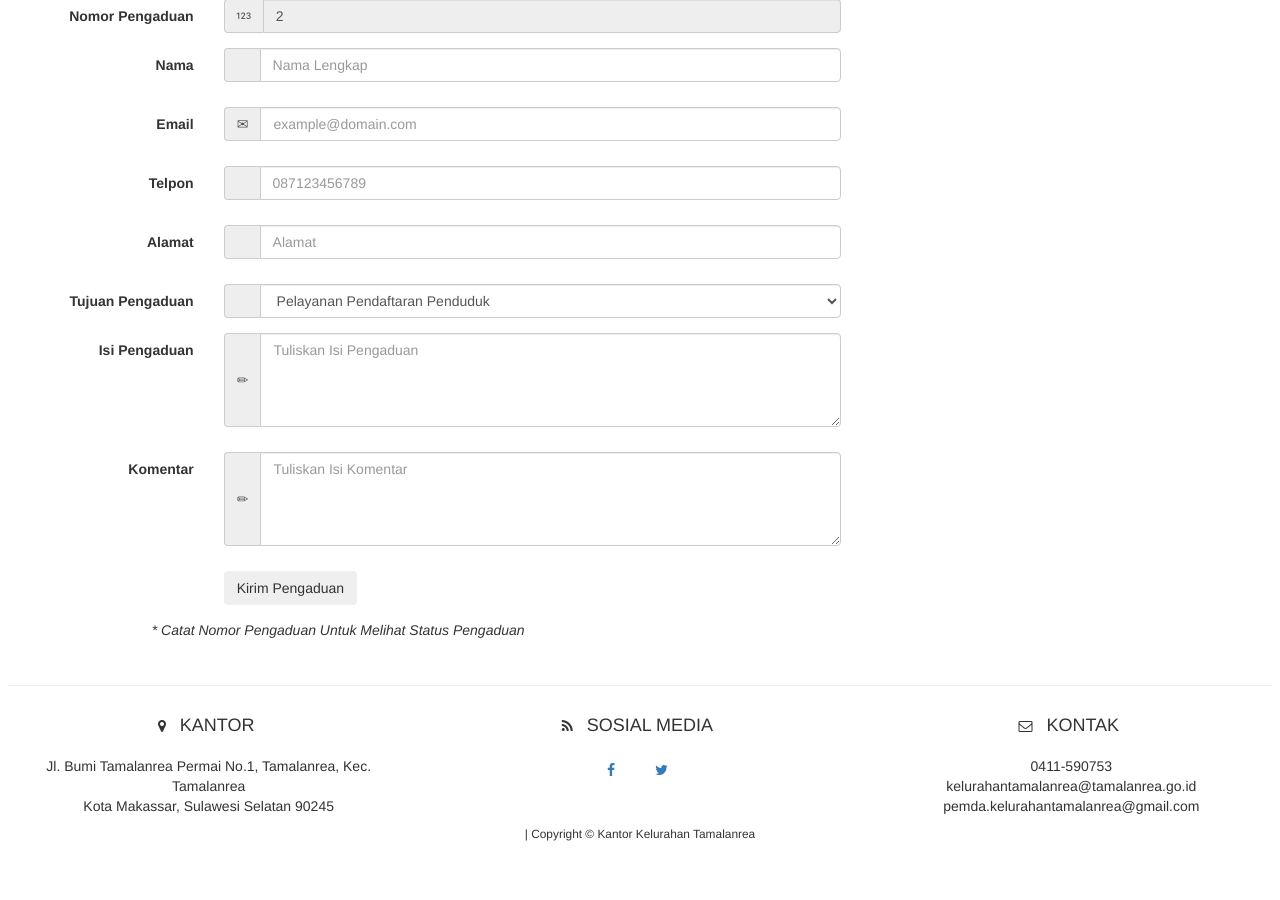
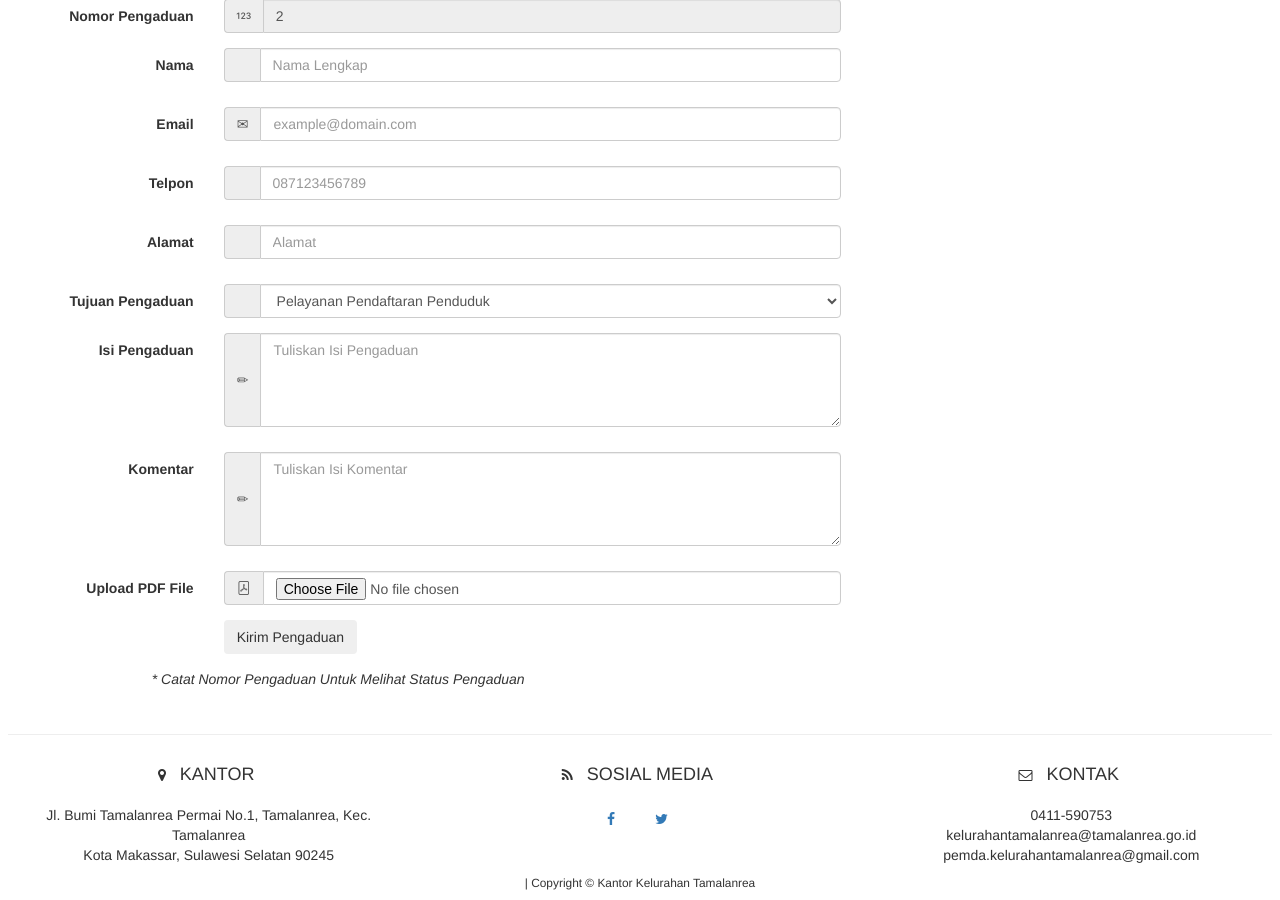
Before and after one commit to Ninimulyani/pengaduan, a PHP site: page /user/public/lapor in a window 1280 px wide. Shown: the part 138-1038 px from the top of the page. Before the commit the page ends 979 px from the top, so only its background shows below. Run offline with PHP 8.4, Linux system fonts and the light colour scheme; tables that the repository leaves empty or names only in its code hold one stand-in row (values such as "Sample post"); some libraries are stand-ins or nearby versions; some web fonts are replaced.

Commit message:
pdf upload

```diff
--- a/index.php
+++ b/index.php
@@ -266,6 +266,7 @@
                                     <th>Tujuan</th>
                                     <th>Isi Laporan</th>
                                     <th>Tanggal</th>
+                                    <th>File</th>
                                     <th class="sorting_asc_disabled sorting_desc_disabled">Status</th>
                                     <th class="sorting_asc_disabled sorting_desc_disabled">Aksi</th>
                                 </tr>
@@ -292,6 +293,7 @@
                                         <td><?php echo $key['nama_divisi']; ?></td>
                                         <td><?php echo $key['isi']; ?></td>
                                         <td><?php echo $tanggal; ?></td>
+                                        <td><a class="btn btn-danger" href="<?= 'user/public/' . $key['pdf_path'] ?>" download="<?= 'user/public/' . $key['pdf_path'] ?>">Download PDF</a></td>
                                         <td><?php echo $key['status']; ?></td>
                                         <td>
                                             <a class="btn btn-warning" href="edit.php?edit&id=<?= $key['id'] ?>">Edit</a>
--- /dev/null
+++ b/user/public/handle_upload.php
@@ -0,0 +1,6 @@
+<?php
+if ($_FILES['pdfFile']['error'] === UPLOAD_ERR_OK) {
+    // Move the file and insert into the database
+} else {
+    echo 'File upload error: ' . $_FILES['pdfFile']['error'];
+}
--- a/user/public/lapor.php
+++ b/user/public/lapor.php
@@ -1,24 +1,36 @@
-
 <?php
  require_once("../private/database.php");
+
+ // Fetch the max id from the 'laporan' table
  $statement = $db->query("SELECT id FROM `laporan` ORDER BY id DESC LIMIT 1");
-
-
-    foreach ($statement as $key ) {
+ foreach ($statement as $key) {
      // get max id from tabel laporan
-        $max_id = $key['id']+1;
+     $max_id = $key['id'] + 1;
  }
 
+ if (isset($_POST['submit'])) {
+     // Set the default status
+     $status = "Menunggu";
 
-    if (isset($_POST['submit'])){
-            $status = "Menunggu";
-			$sql = "INSERT INTO `laporan` (`id`, `nama`, `email`, `telpon`, `alamat`, `tujuan`, `isi`, `tanggal`, `status`,`komentar`) VALUES ('$_POST[id]','$_POST[nama]','$_POST[email]','$_POST[telpon]','$_POST[alamat]','$_POST[tujuan]','$_POST[pengaduan]',CURRENT_TIMESTAMP,'$status','$_POST[komentar]')";
+     // Handle PDF file upload
+     $uploadDir = 'uploads/';
+     $pdfFileName = $_FILES['pdfFile']['name'];
+     $pdfFilePath = $uploadDir . $pdfFileName;
+
+     // Move the uploaded file to the specified directory
+     if (move_uploaded_file($_FILES['pdfFile']['tmp_name'], $pdfFilePath)) {
+         // Insert data into the database
+         $sql = "INSERT INTO `laporan` (`id`, `nama`, `email`, `telpon`, `alamat`, `tujuan`, `isi`, `tanggal`, `status`, `komentar`, `pdf_path`)
+                 VALUES ('$max_id','$_POST[nama]','$_POST[email]','$_POST[telpon]','$_POST[alamat]','$_POST[tujuan]','$_POST[pengaduan]',CURRENT_TIMESTAMP,'$status','$_POST[komentar]', '$pdfFilePath')";
          $stmt = $db->prepare($sql);
          $stmt->execute();
+
          echo "selesai validasi";
          header("Location: ../public/home.php");
+     } else {
+         echo 'Failed to upload PDF file.';
      }
-
+ }
  ?>
 
 <head>
@@ -89,7 +101,7 @@
             <hr/>
             <div class="row">
                 <div class="col-md-8 card-shadow-2 form-custom">
-                    <form class="form-horizontal" role="form" method="post">
+                    <form class="form-horizontal" role="form" method="post" enctype="multipart/form-data">
                         <div class="form-group">
                             <label for="nomor" class="col-sm-3 control-label">Nomor Pengaduan</label>
                             <div class="col-sm-9">
@@ -174,6 +186,15 @@
                                     <textarea class="form-control" rows="4" name="komentar" placeholder="Tuliskan Isi Komentar" required><?= @$_GET['komentar'] ?></textarea>
                                 </div>
                                 <p class="error"><?= @$_GET['komentarError'] ?></p>
+                            </div>
+                        </div>
+                        <div class="form-group">
+                            <label for="pdfFile" class="col-sm-3 control-label">Upload PDF File</label>
+                            <div class="col-sm-9">
+                                <div class="input-group">
+                                    <div class="input-group-addon"><i class="bi bi-file-pdf"></i></div>
+                                    <input type="file" class="form-control" id="pdfFile" name="pdfFile" accept=".pdf" required>
+                                </div>
                             </div>
                         </div>
                         <div class="form-group">
```
Also changed, not shown: 4 other files. Lines whose indentation alone changed are shown as unchanged.
